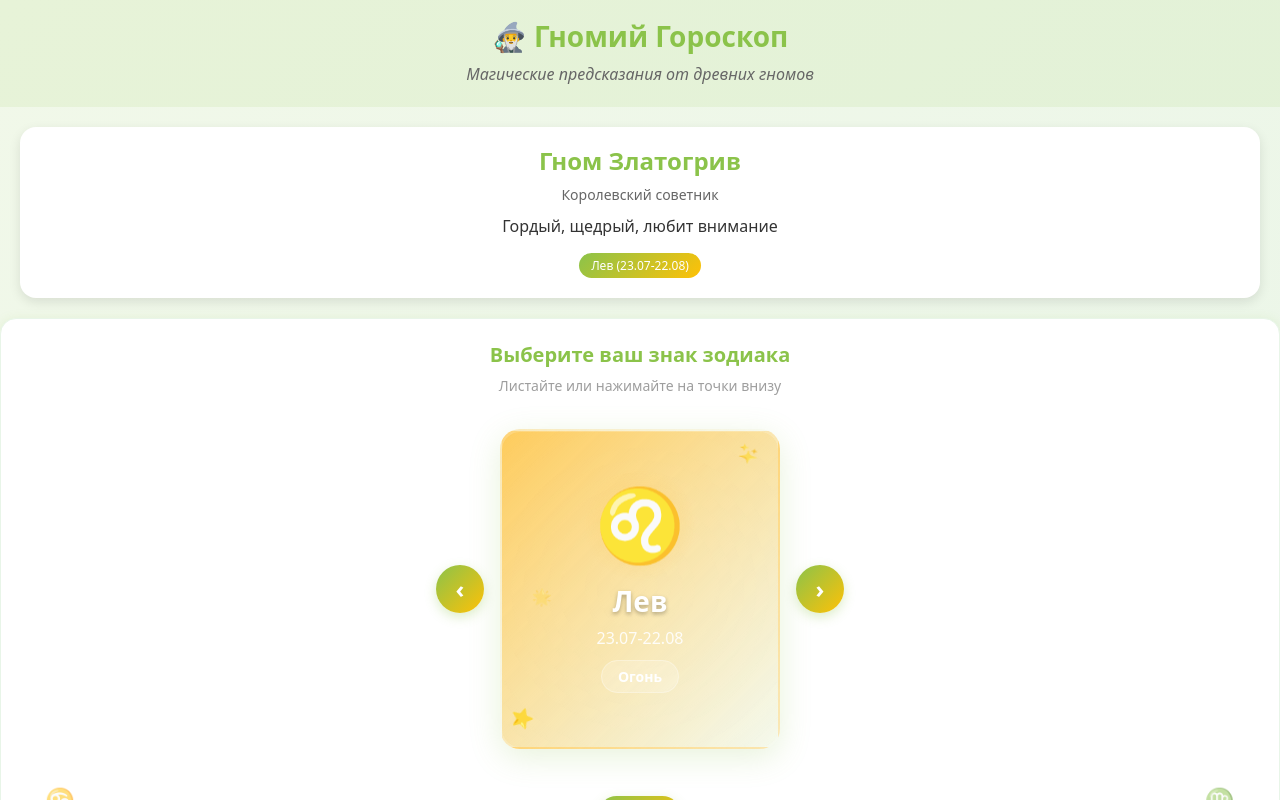
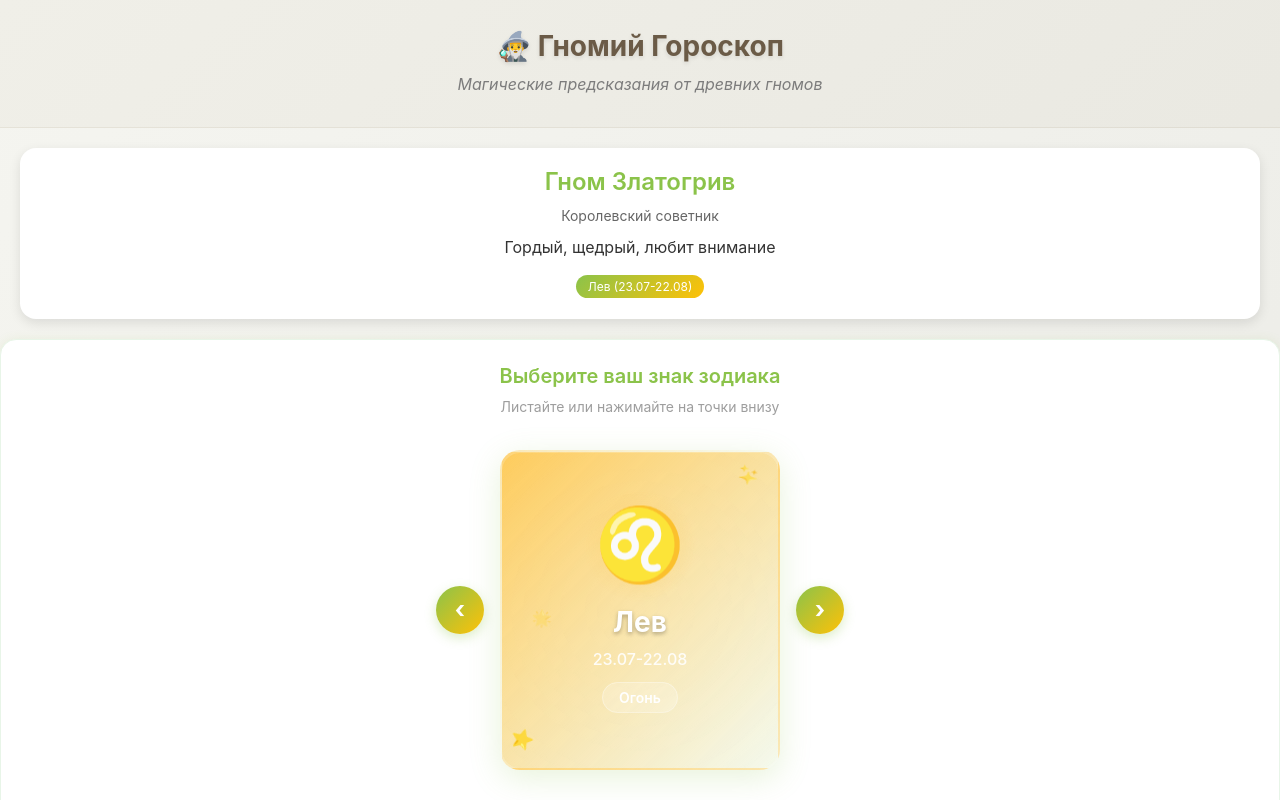
Before and after one commit to benjiros23/gnome-horoscope-react, a React (Create React App) app: page / in a window 1280 px wide. Built offline with nearby package versions, Linux system fonts and the light colour scheme.

Commit message:
Update App.js

```diff
--- a/src/App.js
+++ b/src/App.js
@@ -215,15 +215,15 @@ function App() {
   const styles = {
   app: {
     minHeight: '100vh',
-      background: 'linear-gradient(135deg, #F1F8E9 0%, #E8F5E8 100%)',
+    background: 'linear-gradient(135deg, #F5F5F0 0%, #E8E8E3 100%)', // Более нейтральный фон
     padding: '0',
-      fontFamily: 'system-ui, sans-serif'
+    fontFamily: '-apple-system, BlinkMacSystemFont, "Segoe UI", Roboto, sans-serif'
   },
   backButton: {
     position: 'fixed',
     top: '20px',
     left: '20px',
-      background: 'linear-gradient(135deg, #8BC34A, #FFC107)',
+    background: 'linear-gradient(135deg, #8B7355 0%, #6B5B47 100%)', // Стальной коричневый
     color: 'white',
     border: 'none',
     borderRadius: '12px',
@@ -231,33 +231,76 @@ function App() {
     cursor: 'pointer',
     fontSize: '14px',
     fontWeight: '600',
-      boxShadow: '0 4px 12px rgba(0,0,0,0.1)',
-      zIndex: 1000
+    boxShadow: '0 4px 16px rgba(139, 115, 85, 0.3), 0 2px 8px rgba(0,0,0,0.1)',
+    zIndex: 1000,
+    transition: 'all 0.2s ease',
+    backdropFilter: 'blur(10px)'
   },
   header: {
     textAlign: 'center',
-      padding: '20px',
-      background: 'rgba(139, 195, 74, 0.1)',
-      marginBottom: '20px'
+    padding: '30px 20px',
+    background: 'rgba(139, 115, 85, 0.05)', // Очень тонкий оттенок
+    marginBottom: '20px',
+    borderBottom: '1px solid rgba(139, 115, 85, 0.1)'
   },
   title: {
-      color: '#8BC34A',
+    color: '#6B5B47', // Темно-коричневый вместо яркого зеленого
     fontSize: '28px',
-      fontWeight: 'bold',
-      marginBottom: '8px'
+    fontWeight: '700',
+    marginBottom: '8px',
+    textShadow: '0 2px 4px rgba(0,0,0,0.1)'
   },
   subtitle: {
-      color: '#666',
-      fontStyle: 'italic'
+    color: '#7C7C7C', // Графитовый
+    fontStyle: 'italic',
+    fontSize: '16px'
   },
   offlineBadge: {
-      background: '#ff9800',
+    background: '#B8860B', // Темное золото
     color: 'white',
-      padding: '4px 12px',
-      borderRadius: '16px',
+    padding: '6px 14px',
+    borderRadius: '20px',
     fontSize: '12px',
-      marginTop: '10px',
-      display: 'inline-block'
+    marginTop: '12px',
+    display: 'inline-block',
+    fontWeight: '600',
+    boxShadow: '0 2px 8px rgba(184, 134, 11, 0.3)'
+  },
+  profileCard: {
+    background: 'linear-gradient(135deg, rgba(255,255,255,0.9) 0%, rgba(248,248,248,0.8) 100%)',
+    margin: '20px',
+    padding: '24px',
+    borderRadius: '20px',
+    boxShadow: '0 8px 32px rgba(0,0,0,0.08), 0 2px 8px rgba(0,0,0,0.04)',
+    textAlign: 'center',
+    border: '1px solid rgba(139, 115, 85, 0.1)',
+    backdropFilter: 'blur(10px)'
+  },
+  profileTitle: {
+    color: '#6B5B47',
+    marginBottom: '8px',
+    fontSize: '22px',
+    fontWeight: '700'
+  },
+  profileSubtitle: {
+    color: '#8B7355',
+    fontSize: '14px',
+    marginBottom: '8px',
+    fontWeight: '500'
+  },
+  profileDesc: {
+    color: '#5C5C5C',
+    marginBottom: '16px',
+    lineHeight: '1.5'
+  },
+  selectedSignBadge: {
+    background: 'linear-gradient(135deg, #8B7355 0%, #6B5B47 100%)',
+    color: 'white',
+    padding: '6px 14px',
+    borderRadius: '20px',
+    fontSize: '12px',
+    fontWeight: '600',
+    boxShadow: '0 2px 8px rgba(139, 115, 85, 0.3)'
   }
 };
 
```
Lines whose indentation alone changed are shown as unchanged.
